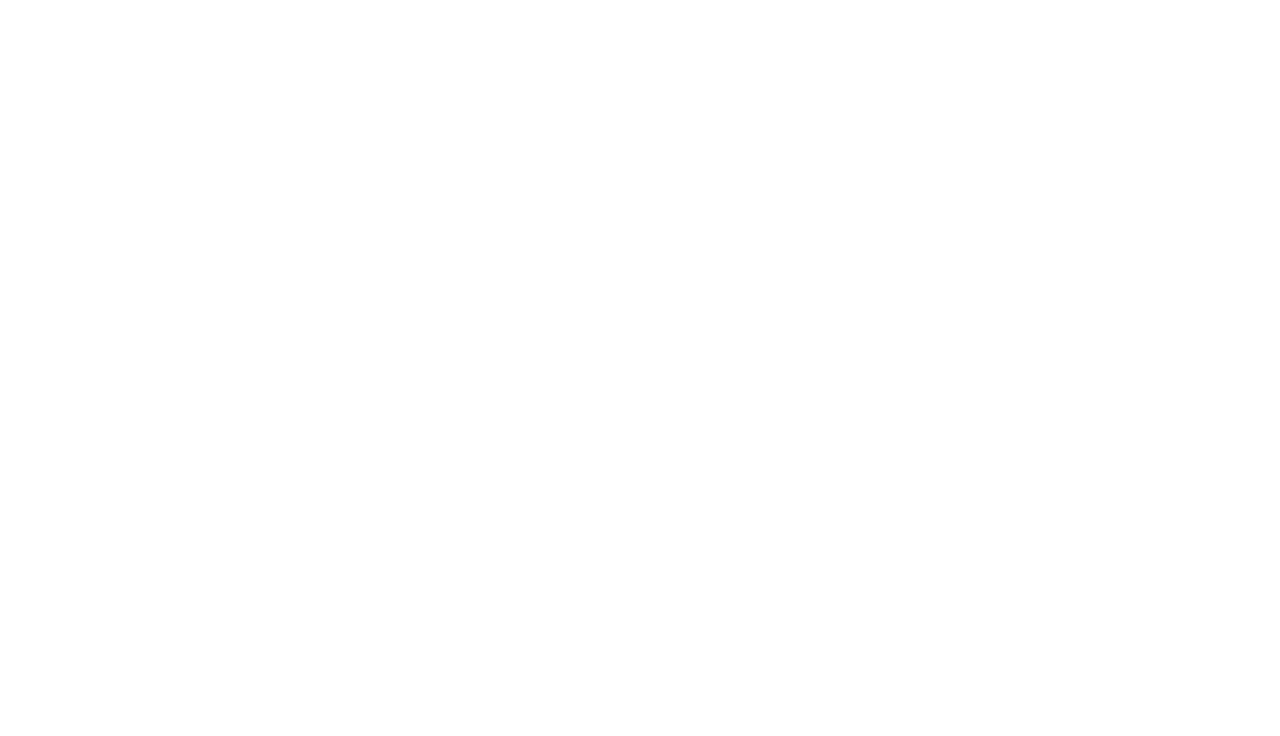
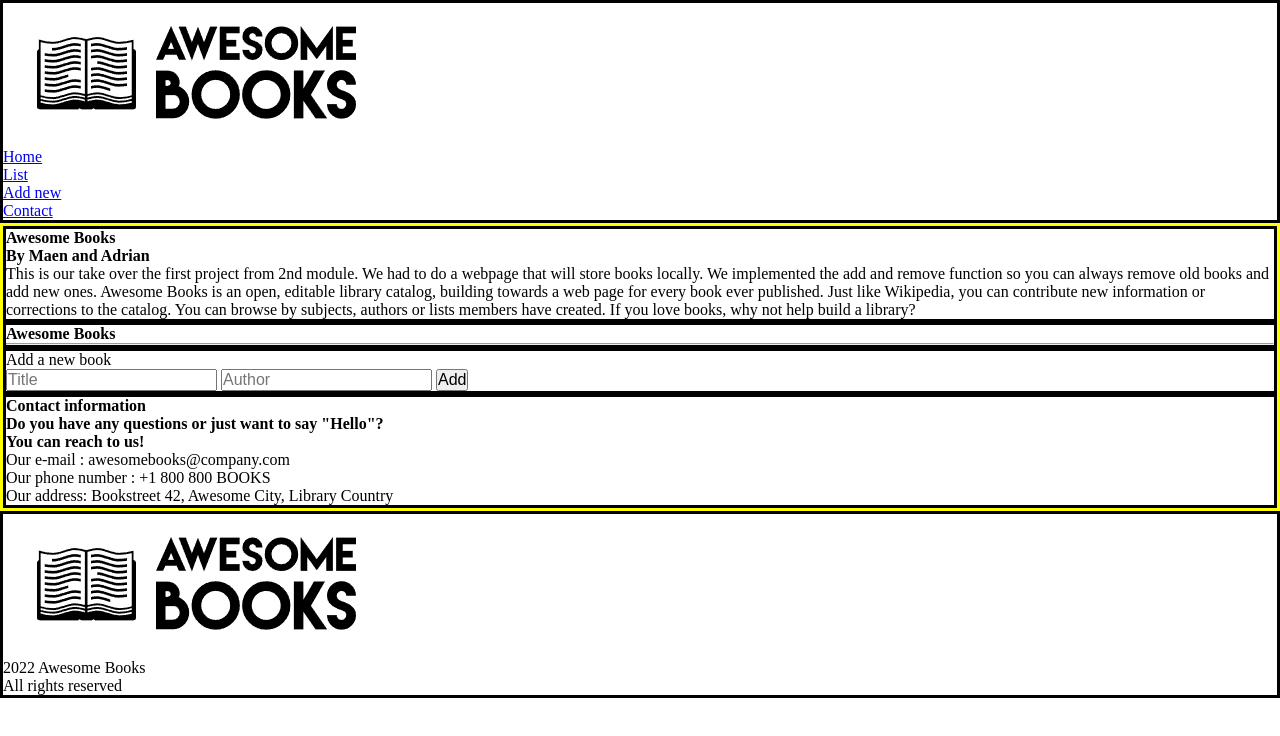
Before and after one commit to maenkhraisha/Book-With-ES6, a website with bundled scripts: page index.html in a window 1280 px wide. Built offline with nearby package versions, Linux system fonts and the light colour scheme.

Commit message:
finish index.html file, add module folder for js files, import js files in index.js

```diff
--- a/index.css
+++ b/index.css
@@ -0,0 +1,38 @@
+*{
+    padding: 0;
+    margin: 0;
+    box-sizing: border-box;
+    font-size: 100%;
+}
+*::before,*::after{
+    box-sizing: inherit;
+}
+
+/* header container */
+.header-container{
+    border: 3px solid black;
+}
+/* main */
+.main-section{
+    border: 3px solid yellow;
+}
+/* home container */
+.home-container{
+    border: 3px solid black;
+}
+/* book list container */
+.list-container{
+    border: 3px solid black;
+}
+/* add book conatiner */
+.add-container{
+    border: 3px solid black;
+}
+/* contact information conatiner*/
+.contact-container{
+    border: 3px solid black;
+}
+/* footer conatiner */
+.footer-container{
+    border : 3px solid black;
+}
--- a/index.html
+++ b/index.html
@@ -1,5 +1,6 @@
 <!DOCTYPE html>
 <html lang="en">
+
 <head>
     <meta charset="UTF-8">
     <meta http-equiv="X-UA-Compatible" content="IE=edge">
@@ -7,10 +8,78 @@
     <link rel="stylesheet" href="./index.css">
     <title>Document</title>
 </head>
+
 <body>
-
-
-
+    <!-- start header -->
+    <header class="header-container">
+        <nav class="navbar">
+            <img src="images/logo.png" alt="logo" class="logo">
+            <div class="nav-list">
+                <div id="navbtn-home" class="nav-link"><a href="#">Home</a></div>
+                <div id="navbtn-list" class="nav-link"><a href="#">List</a></div>
+                <div id="navbtn-add" class="nav-link"><a href="#">Add new</a></div>
+                <div id="navbtn-contact" class="nav-link"><a href="#">Contact</a></div>
+            </div>
+        </nav>
+    </header>
+    <!-- end header -->
+    <!-- start main -->
+    <section class="main-section">
+        <!-- start home -->
+        <div class="home-container">
+            <h1 class="desc-title"> Awesome Books </h1>
+            <h2> By Maen and Adrian </h2>
+                <div class="desc">
+                    <p>
+                     This is our take over the first project from 2nd module.
+                     We had to do a webpage that will store books locally.
+                     We implemented the add and remove function so you can always remove old books and add new ones.
+                     Awesome Books is an open, editable library catalog, building towards a web page for every book ever published.
+                     Just like Wikipedia, you can contribute new information or corrections to the catalog. You can browse by subjects, authors or lists members have created. If you love books, why not help build a library?
+                    </p>
+                </div>
+        </div>
+        <!-- end home -->
+        <!-- start book list -->
+        <div class="list-container">
+            <h1 class="title">Awesome Books</h1>
+            <div class="book-list">
+            </div>
+            <hr class="hr-main">
+        </div>
+        <!-- end book list -->
+        <!-- start add book -->
+        <div  class="add-container">
+            <form class="book-form">
+                <p class="add-book-title"> Add a new book </p>
+                <label for="title-input"></label>
+                <input type="text" id="title-input" placeholder="Title" class="book-title">
+                <label for="author-input"></label>
+                <input type="text" id="author-input" placeholder="Author" class="book-author">
+                <input type="submit" value="Add" id="add-btn">
+            </form>
+        </div>
+        <!-- end add book -->
+        <!-- start contact -->
+        <div class="contact-container" >
+            <h1> Contact information </h1>
+            <h2> Do you have any questions or just want to say "Hello"?<br> You can reach to us!</h2>
+            <ul class="contact-list">
+                <li>Our e-mail : awesomebooks@company.com</li>
+                <li>Our phone number : +1 800 800 BOOKS</li>
+                <li>Our address: Bookstreet 42, Awesome City, Library Country</li>
+            </ul>
+        </div>
+        <!-- end contact -->
+    </section>
+    <!-- end main -->
+    <!-- start footer -->
+    <footer class="footer-container">
+        <img src="images/logo.png" alt="logo">
+        <p class="cc"> 2022 Awesome Books <br> All rights reserved </p>
+    </footer>
+    <!-- end footer -->
     <script src="./index.js"></script>
 </body>
+
 </html>
--- a/index.js
+++ b/index.js
@@ -0,0 +1 @@
+import 'module';
```
Also changed, not shown: images/demo.png (added), images/logo.png (added), modules/add-book.js (added), modules/create-book-list.js (added), modules/navbar-action.js (added), modules/remove-book.js (added).
